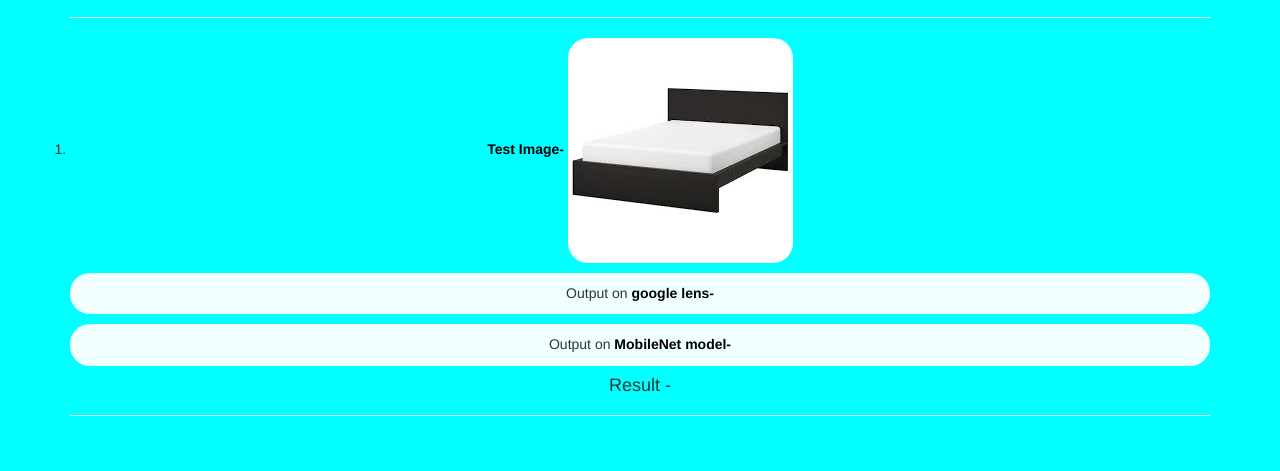
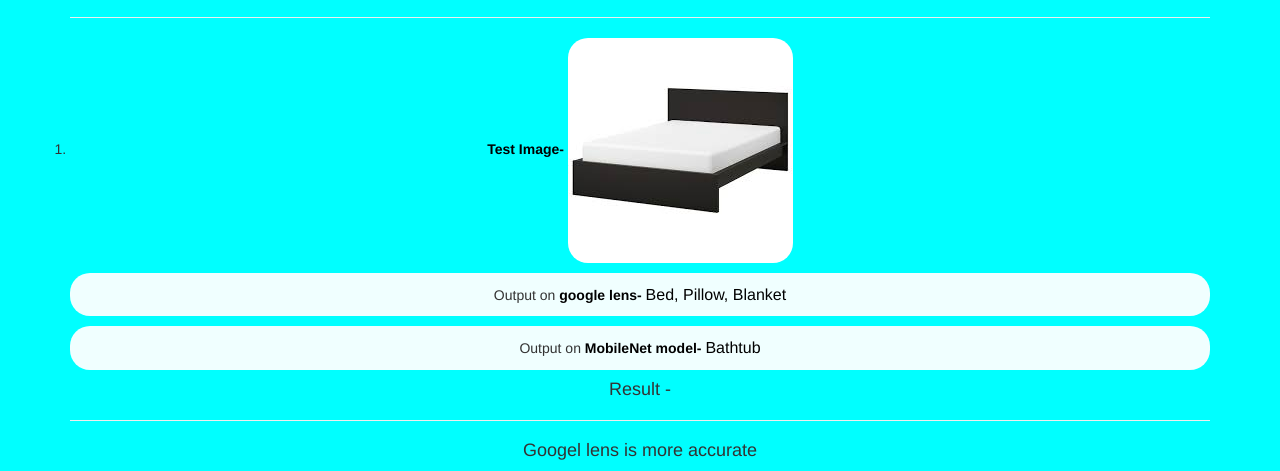
Before and after one commit to akcoder283/google-lens-project, a plain HTML site: page index.html in a window 1280 px wide. Shown: the part 395-866 px from the top of the page. Before the commit the page ends 831 px from the top, so only its background shows below. Drawn offline with nearby package versions, Linux system fonts and the light colour scheme.

Commit message:
Add files via upload

```diff
--- a/index.html
+++ b/index.html
@@ -22,12 +22,12 @@
                 <b>Test Image-</b>
                 <img src="bed.jpg">
             </li>
-            <h5>Output on <b>google lens- </b><span></span></h5>
-            <h5>Output on <b>MobileNet model- </b><span></span></h5>
+            <h5>Output on <b>google lens- </b><span>Bed, Pillow, Blanket</span></h5>
+            <h5>Output on <b>MobileNet model- </b><span>Bathtub</span></h5>
             <div class="mini_result"class="col-xs-12">
                 <h4>Result - </h4>
                 <hr>
-                <h4></h4>
+                <h4> Googel lens is more accurate</h4>
 
             </div>
         </ol>
```
